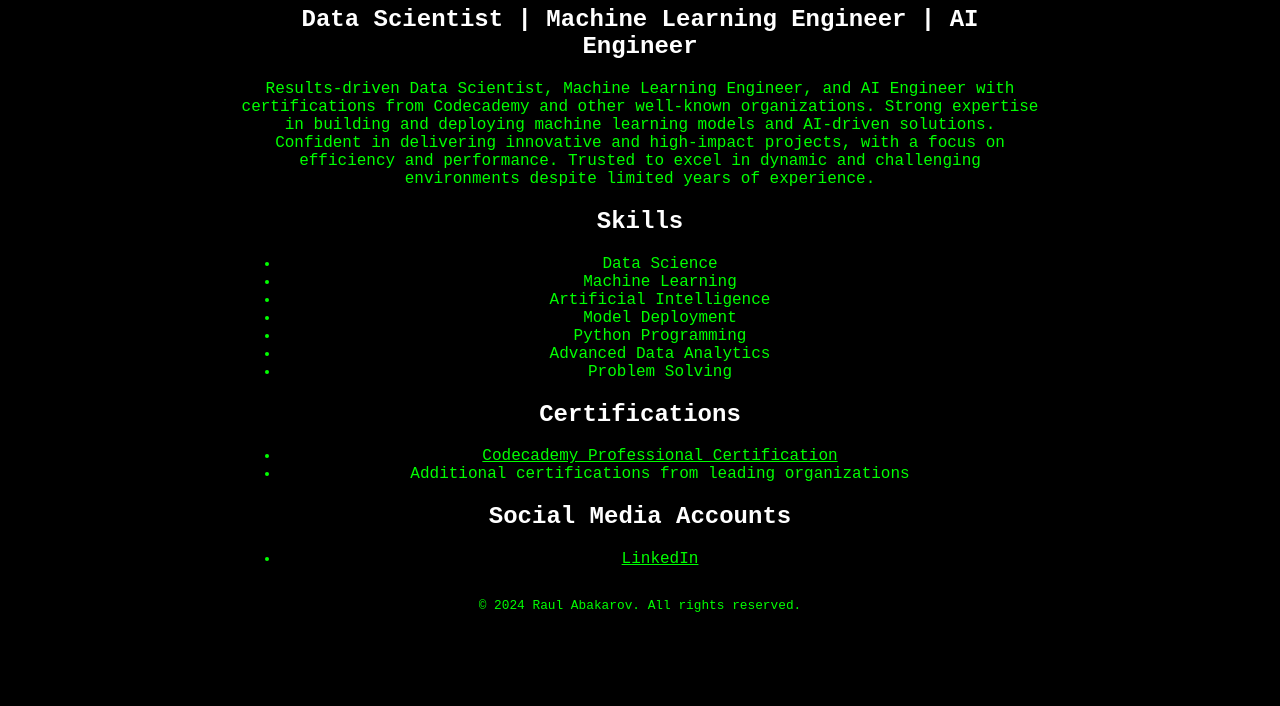
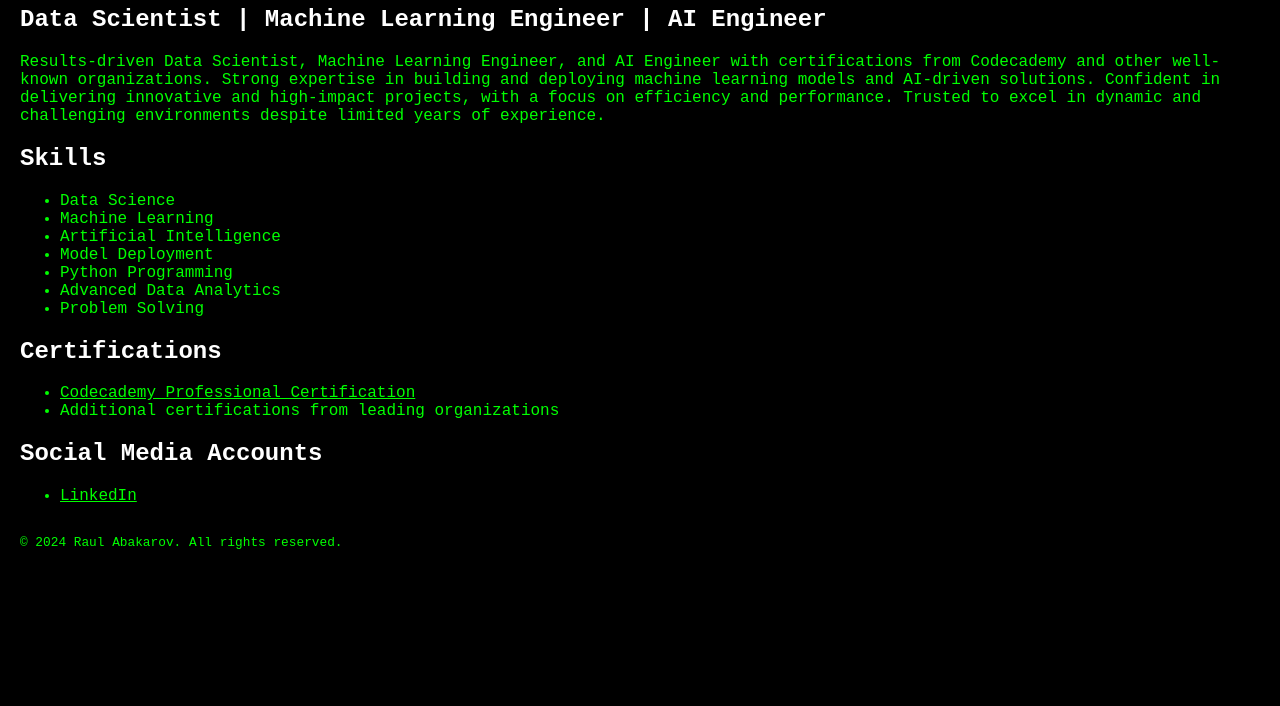
Before and after one commit to website1110/website, a plain HTML site: page index.html in a window 1280 px wide. Shown: the part 94-800 px from the top of the page. Drawn offline with Linux system fonts and the light colour scheme.

Commit message:
Update index.html

```diff
--- a/index.html
+++ b/index.html
@@ -12,17 +12,14 @@
             margin: 0;
             padding: 20px;
             display: flex;
-            justify-content: center;
-            align-items: flex-start; /* Allow scrolling */
             min-height: 100vh;
             box-sizing: border-box;
             overflow-y: auto; /* Enable scrolling */
+            overflow: hidden;
         }
 
         .container {
             width: 100%;
-            max-width: 800px;
-            text-align: center;
         }
 
         footer {
```
